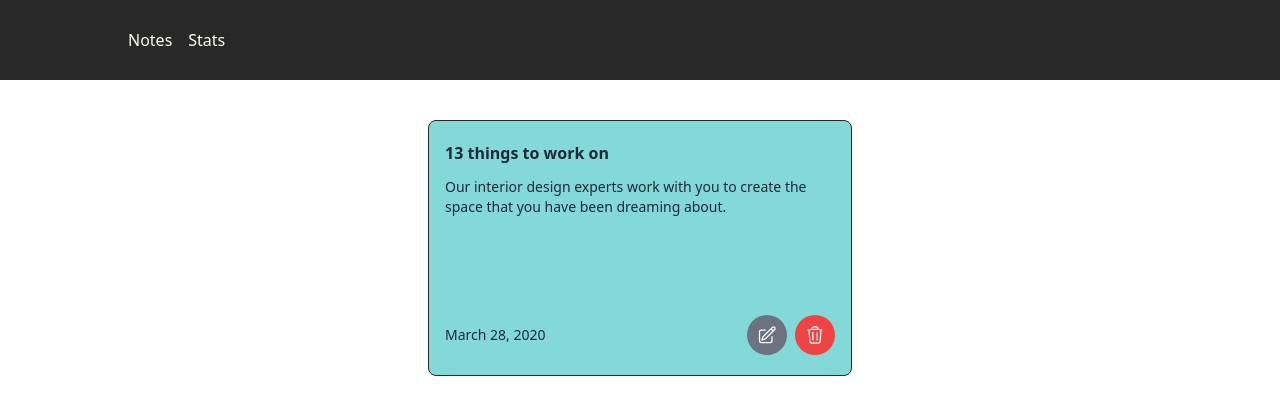
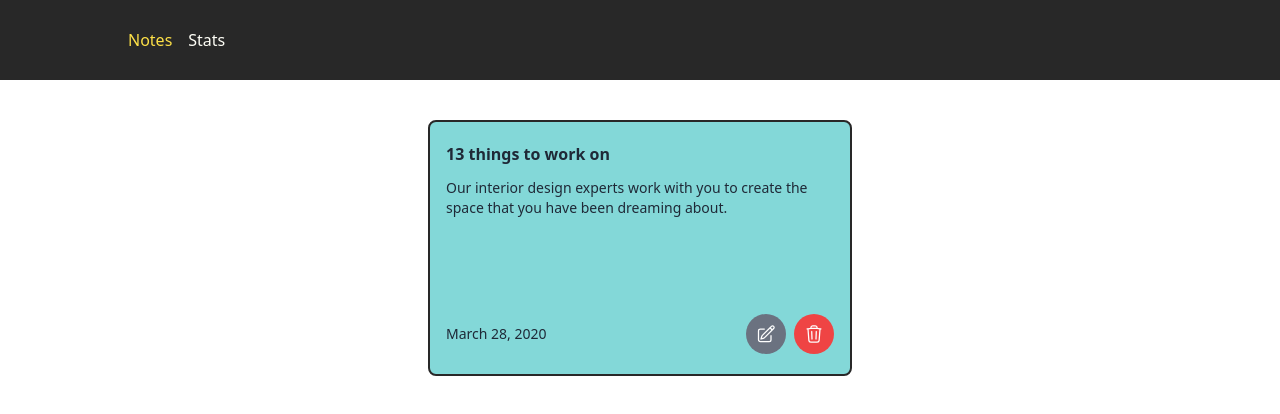
Before and after one commit to momo-dev1/Note-taking, a Vue app: page / in a window 1280 px wide. Shown: the top 414 px of the page. Built offline with nearby package versions, Linux system fonts and the light colour scheme.

Commit message:
initial commit

```diff
--- a/src/components/layout/NavBar.vue
+++ b/src/components/layout/NavBar.vue
@@ -16,12 +16,8 @@
     "
   >
     <div class="flex gap-4 max-w-5xl text-[#fefef6] w-full mx-auto">
-      <button>
-        <RouterLink to="/">Notes</RouterLink>
-      </button>
-      <button>
-        <RouterLink to="/stats">Stats</RouterLink>
-      </button>
+      <RouterLink active-class="text-yellow-300" to="/">Notes</RouterLink>
+      <RouterLink active-class="text-yellow-300" to="/stats">Stats</RouterLink>
     </div>
   </nav>
 </template>
--- a/src/components/layout/NoteCard.vue
+++ b/src/components/layout/NoteCard.vue
@@ -10,7 +10,7 @@
         flex flex-col
         justify-between
         bg-[#83d8d8]
-        border border-[#282828]
+        border-2 border-[#282828]
         rounded-lg
         py-5
         px-4
```
